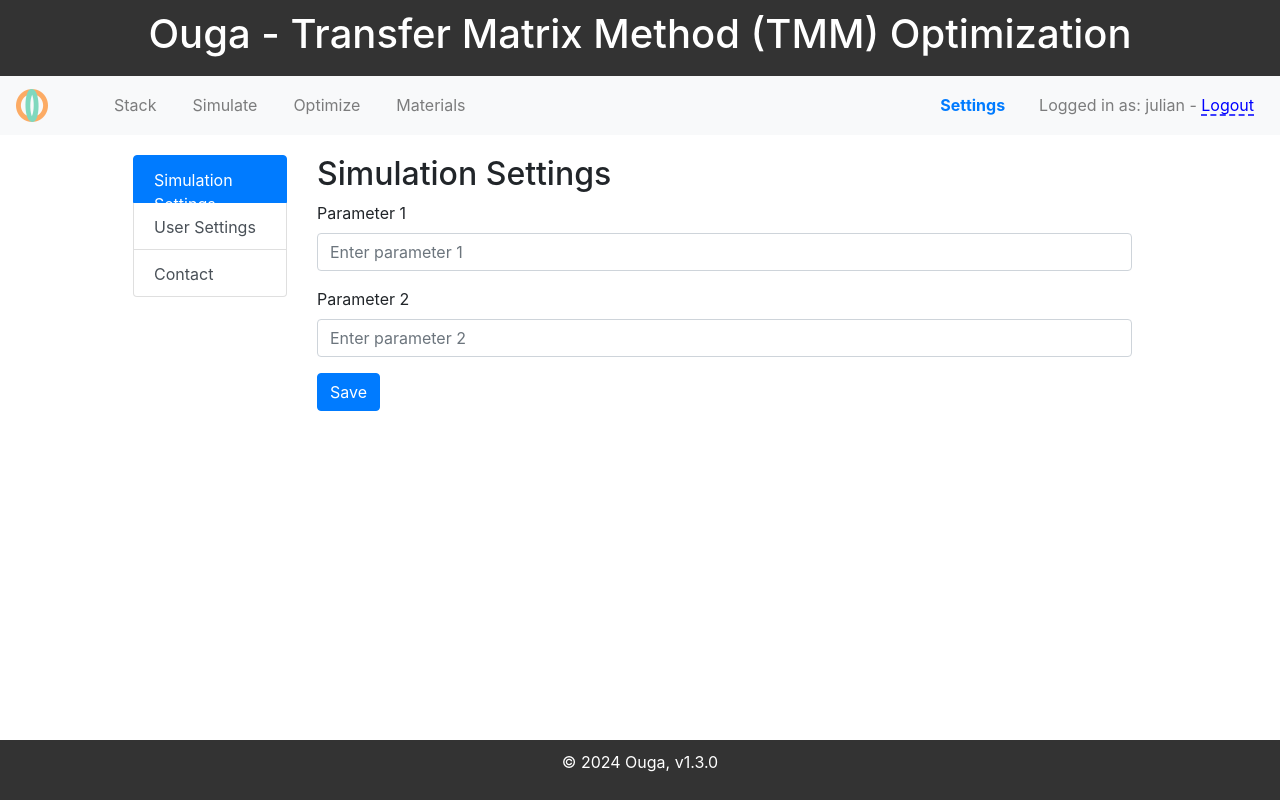
After one commit to PolaritonTechnologies/TMMFlow, a Flask app: page /settings in a window 1280 px wide. The commit adds this page. Run offline with Flask 3, Linux system fonts and the light colour scheme; a user stored in the database is signed in; some libraries are stand-ins or nearby versions.

Commit message:
Add a basic settings tab (without much functionality)

```diff
--- a/gui/__init__.py
+++ b/gui/__init__.py
@@ -80,7 +80,7 @@ def create_app(test_config=None):
     db.init_app(app)
     app.cli.add_command(init_db_command)
 
-    from . import auth, stack, simulate, materials, optimize
+    from . import auth, stack, simulate, materials, optimize, settings
 
     auth.login_manager.init_app(app)
 
@@ -89,6 +89,7 @@ def create_app(test_config=None):
     app.register_blueprint(simulate.simulate_bp, url_prefix="/")
     app.register_blueprint(materials.materials_bp, url_prefix="/")
     app.register_blueprint(optimize.optimize_bp, url_prefix="/")
+    app.register_blueprint(settings.settings_bp, url_prefix="/")
     app.add_url_rule("/", endpoint="stack_bp.stack")
 
     # app.config.from_object(rq_dashboard.default_settings)
--- /dev/null
+++ b/gui/settings.py
@@ -0,0 +1,92 @@
+# Flask and GUI related imports
+from flask import (
+    Blueprint,
+    request,
+    jsonify,
+    send_file,
+    render_template,
+    current_app as app,
+)
+from werkzeug.utils import secure_filename
+
+# basic python packages
+import os
+import shutil
+import pandas as pd
+
+# GUI python functions
+from .auth import login_required
+
+# Define the Blueprint
+settings_bp = Blueprint("settings_bp", __name__, template_folder="templates")
+
+
+@settings_bp.route("/settings")
+@login_required
+def settings():
+    """
+    !# should be updated so that the materials are also read in from a database at some point
+    Basic view for materials
+    """
+    # Get a list of all .csv files in the directory
+
+    return render_template("settings.html")
+
+
+@settings_bp.route("/get_material_data_ajax", methods=["POST"])
+def get_material_data_ajax():
+    data = request.json
+    material = data["material"]
+    # Load file and get data
+    df = pd.read_csv(
+        app.config["MATERIAL_FOLDER"] + material + ".csv", skiprows=1, sep="\t"
+    )
+
+    # Convert the first column to a list and all following columns to a list of lists
+    response_data = {
+        "x": df.iloc[:, 0].tolist(),
+        "y": df.iloc[:, 1:].values.T.tolist(),
+        "name": df.columns[1:].tolist(),
+    }
+
+    return jsonify(response_data)
+
+
+@settings_bp.route("/download_material")
+def download_material():
+    file_name = request.args.get("fileName")
+    path_to_file = app.config["MATERIAL_FOLDER"] + file_name + ".csv"
+
+    return send_file(path_to_file, as_attachment=True)
+
+
+"""
+@materials_bp.route("/upload_material", methods=["POST"])
+def upload_material():
+    if "file" not in request.files:
+        return "No file part", 400
+    file = request.files["file"]
+    if file.filename == "":
+        return "No selected file", 400
+    if file:
+        filename = secure_filename(file.filename)
+        file.save(os.path.join(app.config["UPLOAD_FOLDER"], filename))
+
+        # Load file and get data
+        df = pd.read_csv(
+            os.path.join(app.config["UPLOAD_FOLDER"], filename), skiprows=1, sep="\t"
+        )
+
+        # Convert the first column to a list and all following columns to a list of lists
+        data = {
+            "x": df.iloc[:, 0].tolist(),
+            "y": df.iloc[:, 1:].values.T.tolist(),
+            "name": df.columns[1:].tolist(),
+        }
+
+        # Emit the data
+        #! Check if this is still working without socket.io
+        # socketio.emit("material_data", data)
+
+        return filename, 200
+"""
--- a/gui/templates/base.html
+++ b/gui/templates/base.html
@@ -62,7 +62,15 @@
                     <a class="nav-link" href="{{ url_for('materials_bp.materials') }}">Materials</a>
                 </li>
             </ul>
+
             <div class="ml-auto">
+
+                <ul class="navbar-nav">
+                    <li
+                        class="nav-item {{ 'active' if request.endpoint == 'settings_bp.settings' else '' }} ml-auto mr-3">
+                        <a class="nav-link" href="{{ url_for('settings_bp.settings') }}">Settings</a>
+                    </li>
+                    <li>
                         <span class="navbar-text">
                             {% if current_user.is_authenticated %}
                             Logged in as: {{ current_user.username }} - <a href="{{ url_for('auth.logout') }}"
@@ -71,6 +79,8 @@
                             Not logged in.
                             {% endif %}
                         </span>
+                    </li>
+                </ul>
             </div>
         </div>
     </nav>
--- /dev/null
+++ b/gui/templates/settings.html
@@ -0,0 +1,98 @@
+{% extends "base.html" %}
+{% block content %}
+<main class="container-custom">
+    <div class="row">
+        <div class="col-md-2 pl-0 ml-0">
+            <div class="list-group" id="settingsMenu">
+                <a href="#" class="list-group-item list-group-item-action active"
+                    data-target="#simulationSettings">Simulation
+                    Settings</a>
+                <a href="#" class="list-group-item list-group-item-action" data-target="#userSettings">User
+                    Settings</a>
+                <a href="#" class="list-group-item list-group-item-action" data-target="#contact">Contact
+                </a>
+            </div>
+        </div>
+        <div class="col-md-10">
+            <div id="simulationSettings" class="settings-content">
+                <h2>Simulation Settings</h2>
+                <form class="form-horizontal">
+                    <div class="form-group">
+                        <label for="simParam1">Parameter 1</label>
+                        <input type="text" class="form-control" id="simParam1" placeholder="Enter parameter 1">
+                    </div>
+                    <div class="form-group">
+                        <label for="simParam2">Parameter 2</label>
+                        <input type="text" class="form-control" id="simParam2" placeholder="Enter parameter 2">
+                    </div>
+                    <button type="submit" class="btn btn-primary" id="saveSimulationSettings">Save</button>
+                </form>
+            </div>
+            <div id="userSettings" class="settings-content" style="display: none;">
+                <h2>User Settings</h2>
+                <br>
+                <!-- Add information for the user to tell them what group they are part of -->
+                <h5>Team</h5>
+                <p>You are part of the <strong>University of Cologne, Gatherlab</strong> team. Please contact us, if
+                    this is incorrect. </p>
+                <br>
+                <h5>Modify password</h5>
+                <form class="form-horizontal">
+                    <!-- <div class="form-group">
+                        <label for="email">Email</label>
+                        <input type="email" class="form-control" id="email" placeholder="Enter email">
+                    </div> -->
+                    <div class="form-group">
+                        <label for="password">New Password</label>
+                        <input type="password" class="form-control" id="password" placeholder="New Password">
+                    </div>
+                    <!-- Add a button to save the user settings -->
+                    <button type="submit" class="btn btn-primary" id="saveUserSettings">Save</button>
+                </form>
+            </div>
+            <div id="contact" class="settings-content" style="display: none;">
+                <h2>Contact</h2>
+                <br>
+                <p>Please contact us if you have any feature requests, bug reports or the like via
+                    <a href="mailto:julian.butscher@uni-koeln.de">julian.butscher@uni-koeln.de</a>.
+                </p>
+                <br>
+                <p>This is a placeholder for a future contact form</p>
+
+            </div>
+        </div>
+    </div>
+</main>
+{% endblock %}
+
+{% block scripts %}
+<script>
+    document.addEventListener('DOMContentLoaded', function () {
+        var menuItems = document.querySelectorAll('#settingsMenu .list-group-item');
+        var settingsContents = document.querySelectorAll('.settings-content');
+
+        menuItems.forEach(function (item) {
+            item.addEventListener('click', function (event) {
+                event.preventDefault();
+                var target = this.getAttribute('data-target');
+
+                // Remove active class from all menu items
+                menuItems.forEach(function (menuItem) {
+                    menuItem.classList.remove('active');
+                });
+
+                // Hide all settings contents
+                settingsContents.forEach(function (content) {
+                    content.style.display = 'none';
+                });
+
+                // Show the selected settings content
+                document.querySelector(target).style.display = 'block';
+
+                // Add active class to the clicked menu item
+                this.classList.add('active');
+            });
+        });
+    });
+</script>
+{% endblock %}
```
Lines whose indentation alone changed are shown as unchanged.
